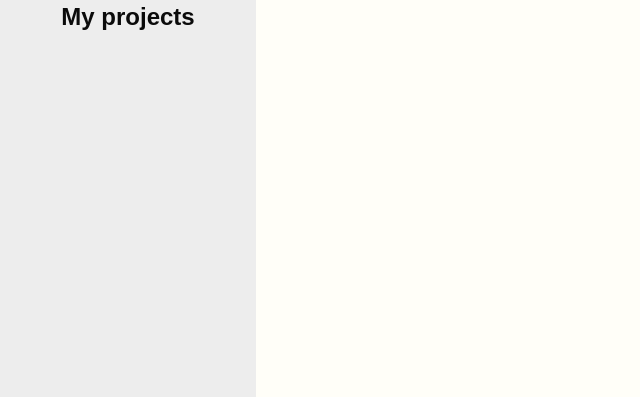
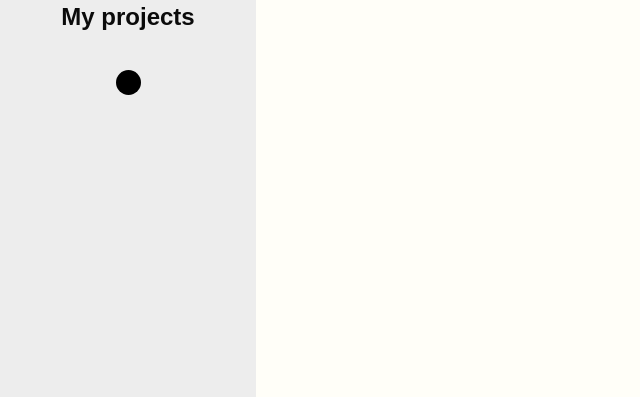
Before and after one commit to StathisPlakakis/Todo-List, a website built with webpack: page src/index.html in a window 1280 px wide. Shown: the part 137-534 px from the top of the page, 0-640 px from the left. Built offline with nearby package versions, Linux system fonts and the light colour scheme.

Commit message:
Add style to .create div

```diff
--- a/src/style.css
+++ b/src/style.css
@@ -69,6 +69,7 @@
     font-family: "Plus Jakarta Sans", sans-serif;
     background-color: var(--side-bar-background);
     display: grid;
+    grid-template-rows: 150px 1fr;
 }
 
 .static {
@@ -82,7 +83,12 @@
     color: var(--side-bar-static-text);
 }
 
-
+.static > .create {
+    height: 25px;
+    width: 25px;
+    border-radius: 50%;
+    background-color: black;
+}
 
 .project {
     background-color: var(--project-background);
```
